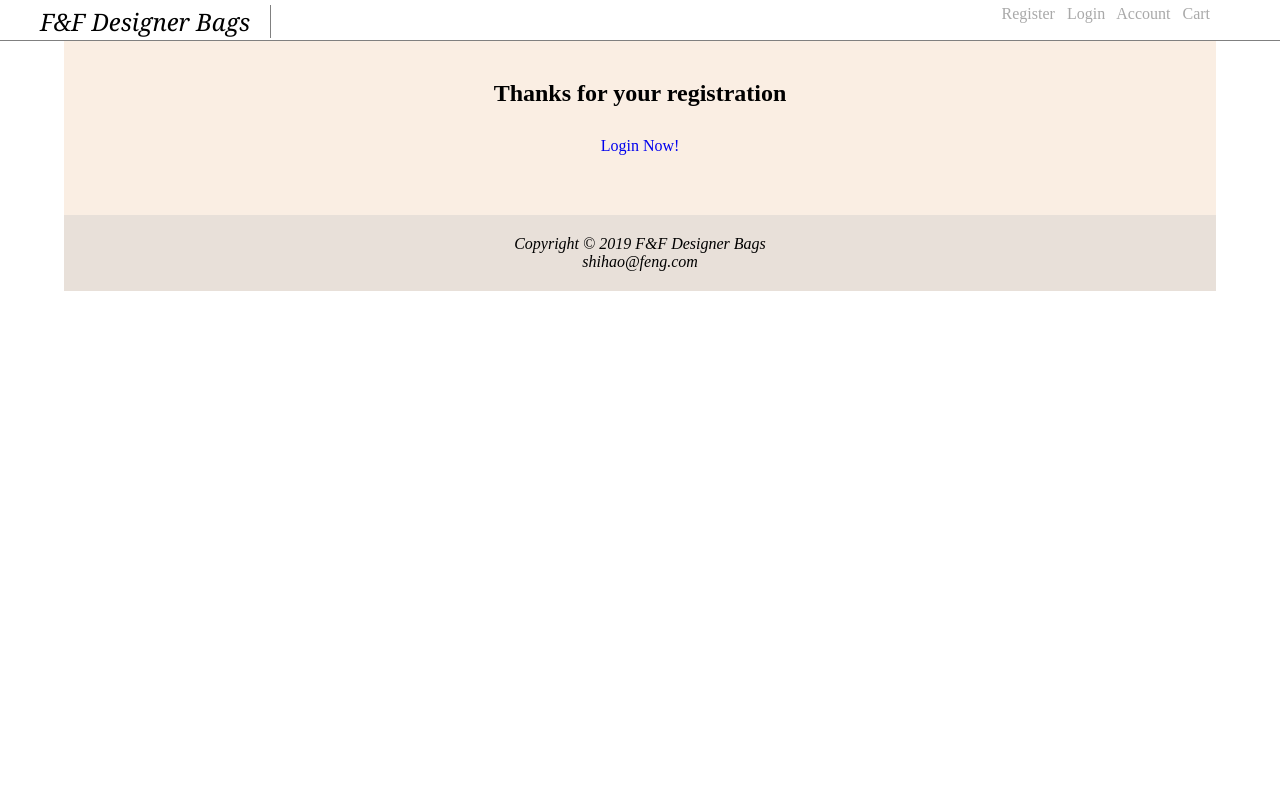
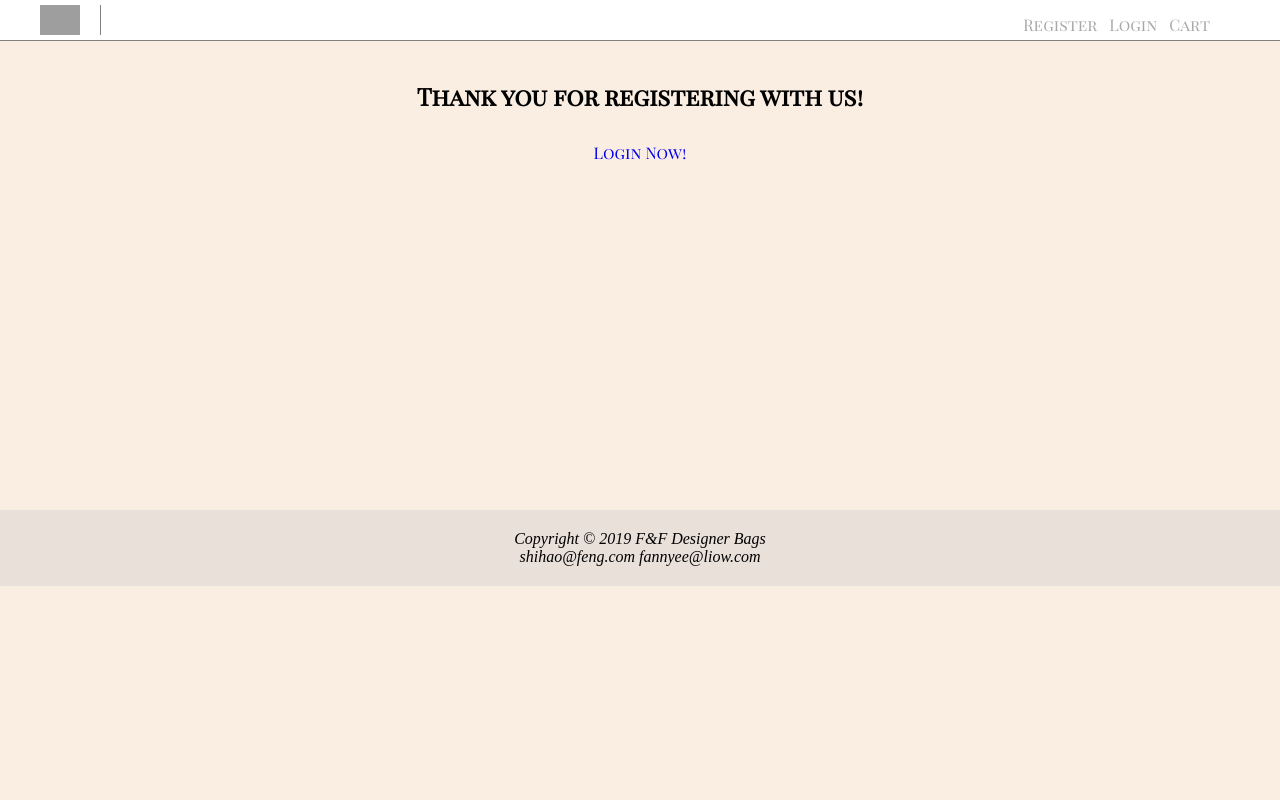
Before and after one commit to unicornmeows/webdesign, a PHP site: page /doRegister.php in a window 1280 px wide. Run offline with PHP 8.4, Linux system fonts and the light colour scheme; tables that the repository leaves empty or names only in its code hold one stand-in row (values such as "Sample post"); data that the repository does not hold is empty; grey boxes are pictures that could not be loaded.

Commit message:
Update doRegister.php

```diff
--- a/project/doRegister.php
+++ b/project/doRegister.php
@@ -1,35 +1,32 @@
 <?php
     @ $db = new mysqli('localhost', 'f31ee', 'f31ee', 'f31ee');
-
     if (mysqli_connect_errno()) {
      echo "Error: Could not connect to database.  Please try again later.";
      exit;
     }
-
+    $firstname = $_POST['firstname'];
     $username = $_POST['username'];
+    $gender = $_POST['gender'];
     $password = $_POST['password'];
     $password = md5($password);
     $email = $_POST['email'];
     $phone = $_POST['phone'];
-
-
-	$sql = "select username from users where username = '".$username."'";
+    $sql = "select username from users where username = '".$username."' and email = '".$email."'";
     $result = $db->query($sql);
     $num_results = $result->num_rows;
     if ($num_results!=0) {
-		echo '<script>alert("This username has been registered");';
+        echo '<script>alert("This user has been registered");';
         echo 'location.href="register.php"';
         echo '</script>';
     }
     else {
-		$sql = "INSERT INTO users (username, password,email,phone)
-		VALUES ('$username', '$password','$email','$phone')";
+        $sql = "INSERT INTO users (firstname, username, gender, password, email, phone)
+        VALUES ('$firstname', '$username', '$gender', '$password','$email','$phone')";
         $result2 = $db->query($sql);
     }
     $result->free();
     $db->close();
 ?>
-
 <style type="text/css">
         * {
             padding:0;
@@ -37,7 +34,7 @@
         }
         body {
             margin: 0px;
-            background-color: white;
+            background-color: #FAEEE3;
         }
         .top {
             position: fixed;
@@ -46,9 +43,7 @@
             width: 100%;
             height: 40px;
             z-index: 3;
-
         }
-
         .top a {
             text-decoration: none;
             color: #A9A9A9;
@@ -61,7 +56,8 @@
         .rightM {
             position:absolute;
             right: 70px;
-            top: 5px;
+            bottom: 5px;
+            font-family: 'Playfair Display SC', serif;
         }
         .leftM {
             position: absolute;
@@ -70,58 +66,64 @@
             padding-right: 20px;
             border-right: 1px solid grey;
         }
-
         .main {
-            width: 90%;
+            width: 100%;
             background-color: #FAEEE3;
             margin:auto;
-
             text-align: center;
         }
         .content {
             position: relative;
             top:50px;
+            height: 450px;
             text-align: center;
             z-index: 1;
+            font-family: 'Playfair Display SC', serif;
         }
-        .content footer {
+        footer {
             text-align: center;
             background-color: #E8E0D9;
             padding: 20px 0;
             position: relative;
             bottom: 0px;
         }
-        .content footer a {
+        footer a {
             text-decoration: none;
             color: black;
         }
-
         .content p a {
             text-decoration: none;
         }
 </style>
 
-<body style="background: white;">
+<header style="background: white;">
+    <link href="https://fonts.googleapis.com/css?family=Playfair+Display+SC&display=swap" rel="stylesheet">
 <div class="top" style="border-bottom: 1px solid grey">
-    <div class="leftM"><strong style="font: italic 1.5em Georgia, serif;"><a href='home.php' style='text-decoration: none;color: black'>F&F Designer Bags</a></strong></div>
+    <div class="leftM">
+        <a href='home.php'><img height="30px" src="logo.jpg"></a>
+    </div>
     <div class="rightM">
     <a href="register.php">Register&nbsp;&nbsp;</a>
     <a href="login.php">Login&nbsp;&nbsp;</a>
-    <a href="myAccount.php">Account&nbsp;&nbsp;</a>
     <a href="cart.php">Cart</a>
     </div>
 </div>
+</header>
 
+<body>
 <div class="main">
     <div class="content">
 
-	<h2 style="padding: 30px 0;">Thanks for your registration</h2>
+    <h2 style="padding: 30px 0;">Thank you for registering with us!</h2>
     <p><a href='login.php'>Login Now!</a></p>
+</div>
+</div>
+</body>
+
     <footer style="margin-top: 60px;">
         <div id='footer'>
         <i>Copyright &copy; 2019 F&F Designer Bags<br>
-	    <a href="mailto:shihao@feng.com">shihao@feng.com</i></a>
+        <a href="mailto:shihao@feng.com">shihao@feng.com</a>
+        <a href="mailto:fannyee@liow.com">fannyee@liow.com</a>
         </div>
     </footer>
-	</div>
-</div>
```
Lines whose indentation alone changed are shown as unchanged.
